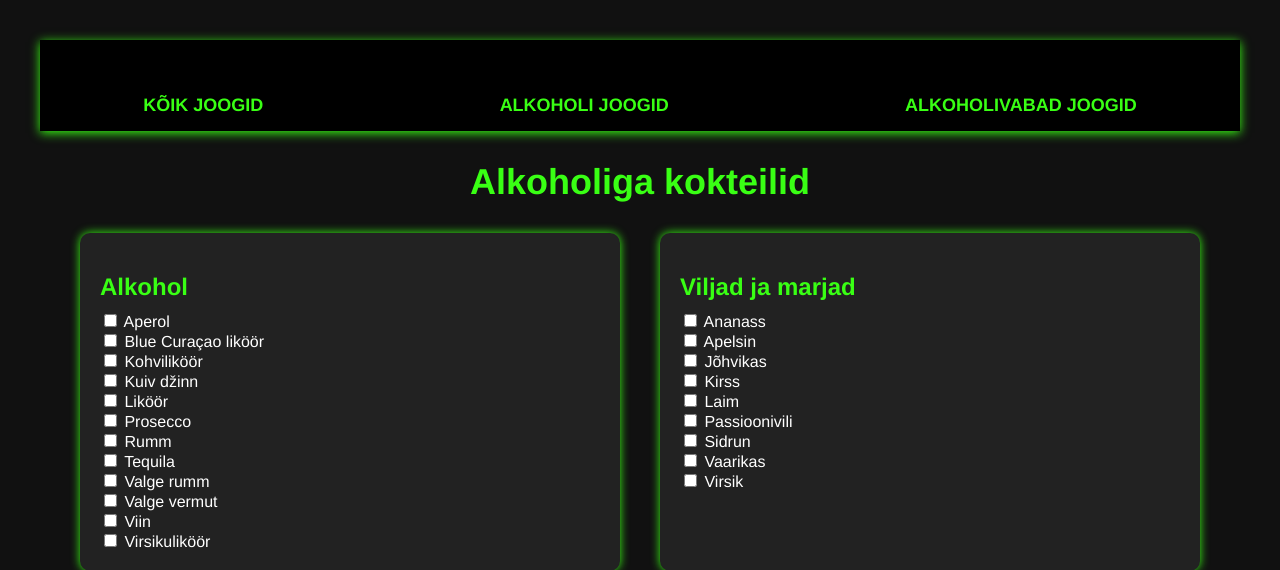
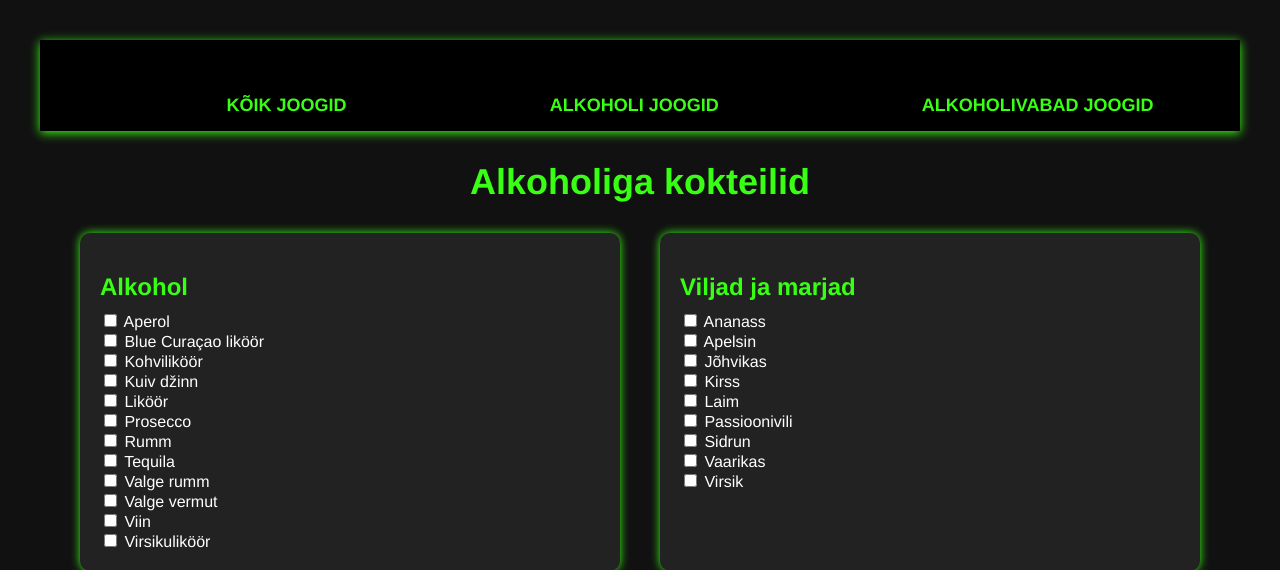
Before and after one commit to NataliPanova/Cocktailizer, a Flask app: page /alkoholiga in a window 1280 px wide. Shown: the top 570 px of the page. Run offline with Flask 3, Linux system fonts and the light colour scheme.

Commit message:
Update alkoholiga.html

```diff
--- a/src/templates/alkoholiga.html
+++ b/src/templates/alkoholiga.html
@@ -21,6 +21,7 @@
             justify-content: center;
             gap: 30px;
             padding: 15px 0;
+            padding-left: 100px;
             box-shadow: 0 2px 10px #39ff14;
             position: sticky;
             top: 0;
```
